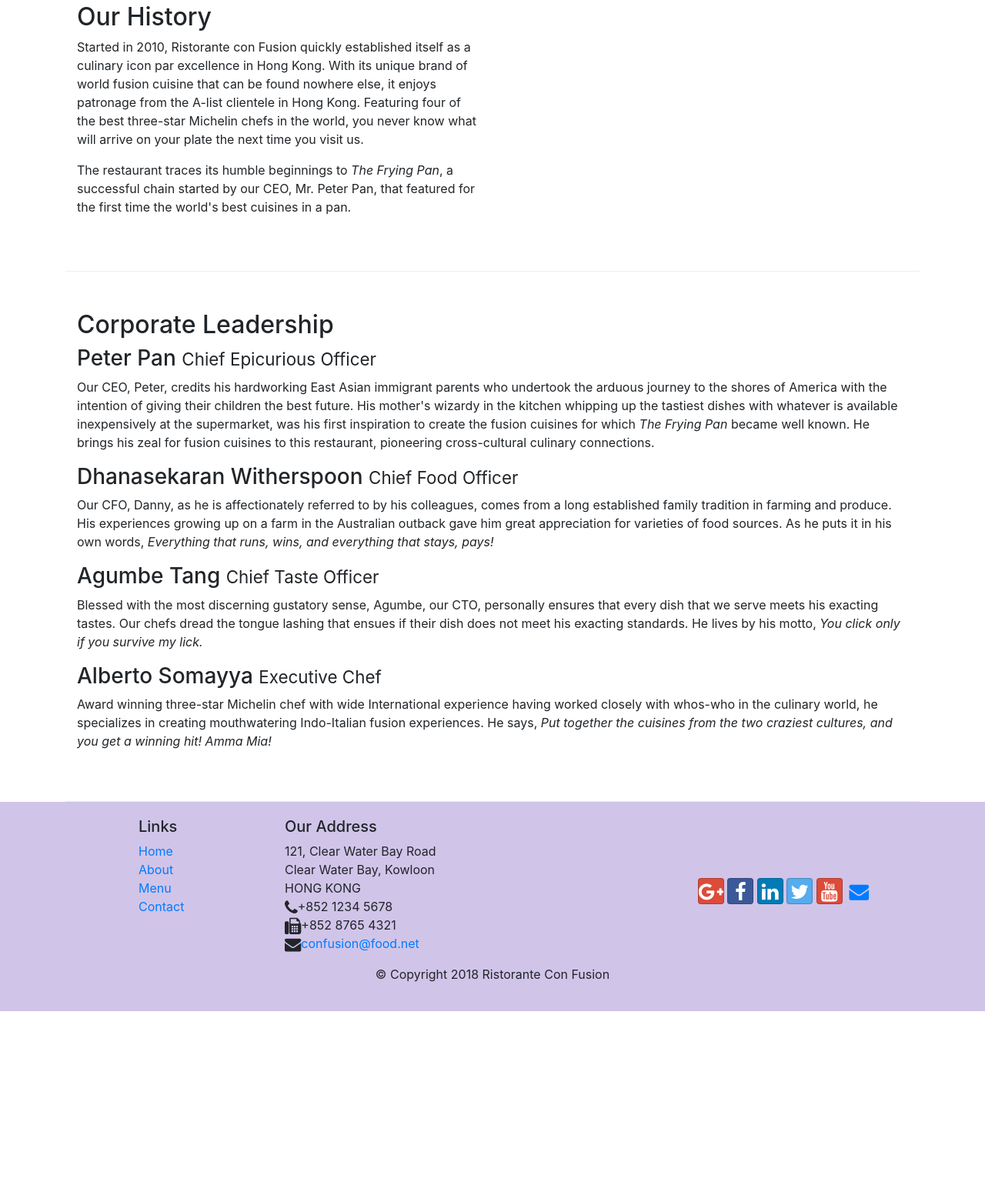
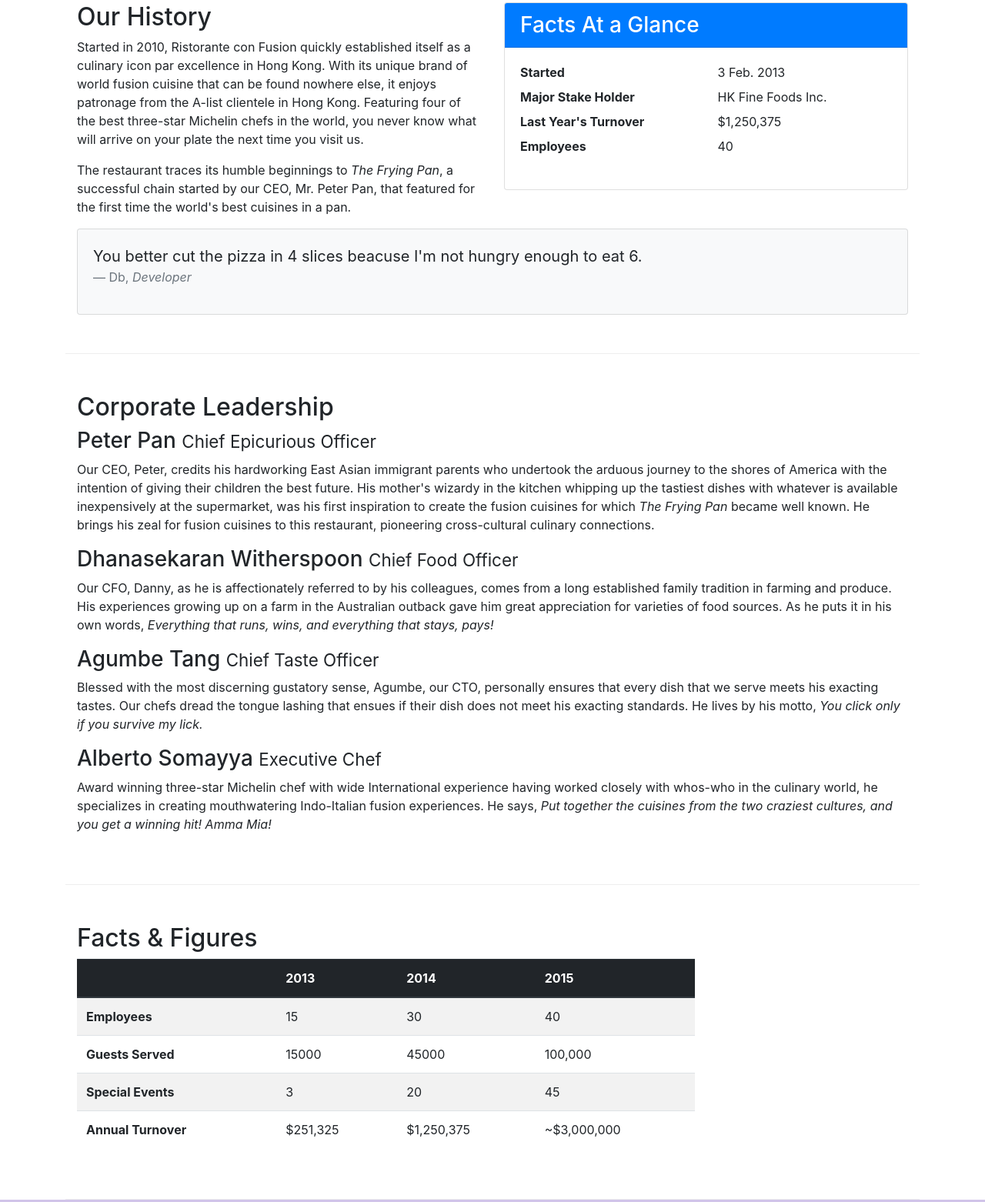
Before and after one commit to dbhayani01/bootstrap, a website: page aboutus.html in a window 1280 px wide. Shown: the part 488-2050 px from the top of the page at 77% size. Before the commit the page ends 1802 px from the top, so only its background shows below. Drawn offline with nearby package versions, Linux system fonts and the light colour scheme.

Commit message:
tables and card

```diff
--- a/aboutus.html
+++ b/aboutus.html
@@ -24,10 +24,14 @@
             <a class="navbar-brand" href="index.html">Ristorante Con Fusion</a>
             <div class="collapse navbar-collapse" id="Navbar">
                 <ul class="navbar-nav mr-auto">
-                        <li class="nav-item"><a class="nav-link" href="index.html"><span class="fa fa-home fa-lg"></span> Home</a></li>
-                        <li class="nav-item active"><a class="nav-link" href="#"><span class="fa fa-info fa-lg"></span> About</a></li>
-                        <li class="nav-item"><a class="nav-link" href="#"><span class="fa fa-list fa-lg"></span> Menu</a></li>
-                        <li class="nav-item "><a class="nav-link" href="contactus.html"><span class="fa fa-address-card fa-lg"></span> Contact</a></li>
+                    <li class="nav-item"><a class="nav-link" href="index.html"><span class="fa fa-home fa-lg"></span>
+                            Home</a></li>
+                    <li class="nav-item active"><a class="nav-link" href="#"><span class="fa fa-info fa-lg"></span>
+                            About</a></li>
+                    <li class="nav-item"><a class="nav-link" href="#"><span class="fa fa-list fa-lg"></span> Menu</a>
+                    </li>
+                    <li class="nav-item "><a class="nav-link" href="contactus.html"><span
+                                class="fa fa-address-card fa-lg"></span> Contact</a></li>
                 </ul>
             </div>
         </div>
@@ -49,18 +53,19 @@
 
     <div class="container">
         <ol class="col-12 breadcrumb">
-           <li class="breadcrumb-item"><a href="index.html">Home</a></li>
-           <li class="breadcrumb-item active">About</li>
+            <li class="breadcrumb-item"><a href="index.html">Home</a></li>
+            <li class="breadcrumb-item active">About</li>
         </ol>
-        <div class="row align-items-center">
+        <div class="col-12">
             <div>
                 <h3>About Us</h3>
                 <hr>
             </div>
+
         </div>
 
         <div class="row row-content">
-            <div class="col-12 col-sm-6">
+            <div class="col-sm-6">
                 <h2>Our History</h2>
                 <p>Started in 2010, Ristorante con Fusion quickly established itself as a culinary icon par excellence
                     in Hong Kong. With its unique brand of world fusion cuisine that can be found nowhere else, it
@@ -70,7 +75,35 @@
                 <p>The restaurant traces its humble beginnings to <em>The Frying Pan</em>, a successful chain started by
                     our CEO, Mr. Peter Pan, that featured for the first time the world's best cuisines in a pan.</p>
             </div>
-            <div>
+            <!-- card -->
+            <div class="col-12 col-sm-6">
+                <div class="card">
+                    <h3 class="card-header bg-primary text-white">Facts At a Glance</h3>
+                    <div class="card-body">
+                        <dl class="row">
+                            <dt class="col-6">Started</dt>
+                            <dd class="col-6">3 Feb. 2013</dd>
+                            <dt class="col-6">Major Stake Holder</dt>
+                            <dd class="col-6">HK Fine Foods Inc.</dd>
+                            <dt class="col-6">Last Year's Turnover</dt>
+                            <dd class="col-6">$1,250,375</dd>
+                            <dt class="col-6">Employees</dt>
+                            <dd class="col-6">40</dd>
+                        </dl>
+                    </div>
+                </div>
+            </div>
+            <!--card added-->
+
+            <div class="col-12">
+                <div class="card card-body bg-light">
+                    <blockquote class="blockquote">
+                        <p class="mb-0">You better cut the pizza in 4 slices
+                            beacuse I'm not hungry enough to eat 6.</p>
+                            <footer class="blockquote-footer">Db,
+                                <cite class="Source Title">Developer</cite>
+                            </footer>
+                </div>
             </div>
         </div>
 
@@ -102,7 +135,52 @@
                         cultures, and you get a winning hit! Amma Mia!</em></p>
             </div>
         </div>
-
+        <!-- table added-->
+        <div class="row row-content">
+            <div class="col-12 col-sm-9">
+                <h2>Facts &amp; Figures</h2>
+                <div class="table-responsive">
+                    <table class="table table-striped">
+                        <thead class="thead-dark">
+                            <tr>
+                                <th>&nbsp;</th>
+                                <th>2013</th>
+                                <th>2014</th>
+                                <th>2015</th>
+                            </tr>
+                        </thead>
+                        <tbody>
+                            <tr>
+                                <th>Employees</th>
+                                <td>15</td>
+                                <td>30</td>
+                                <td>40</td>
+                            </tr>
+                            <tr>
+                                <th>Guests Served</th>
+                                <td>15000</td>
+                                <td>45000</td>
+                                <td>100,000</td>
+                            </tr>
+                            <tr>
+                                <th>Special Events</th>
+                                <td>3</td>
+                                <td>20</td>
+                                <td>45</td>
+                            </tr>
+                            <tr>
+                                <th>Annual Turnover</th>
+                                <td>$251,325</td>
+                                <td>$1,250,375</td>
+                                <td>~$3,000,000</td>
+                            </tr>
+                        </tbody>
+                    </table>
+                </div>
+            </div>
+            <div class="col-12 col-sm-3">
+            </div>
+        </div>
     </div>
 
     <footer class="footer">
@@ -130,11 +208,16 @@
                 </div>
                 <div class="col-12 col-sm-4 align-self-center">
                     <div class="text-center">
-                        <a class="btn btn-social-icon btn-google" href="http://google.com/+"><i class="fa fa-google-plus fa-lg"></i></a>
-                        <a class="btn btn-social-icon btn-facebook"href="http://www.facebook.com/profile.php?id="><i class="fa fa-facebook fa-lg"></i></a>
-                        <a class="btn btn-social-icon btn-linkedin"href="http://www.linkedin.com/in/"><i class="fa fa-linkedin fa-lg"></i></a>
-                        <a class="btn btn-social-icon btn-twitter"href="http://twitter.com/"><i class="fa fa-twitter fa-lg"></i></a>
-                        <a class="btn btn-social-icon btn-google"href="http://youtube.com/"><i class="fa fa-youtube fa-lg"></i></a>
+                        <a class="btn btn-social-icon btn-google" href="http://google.com/+"><i
+                                class="fa fa-google-plus fa-lg"></i></a>
+                        <a class="btn btn-social-icon btn-facebook" href="http://www.facebook.com/profile.php?id="><i
+                                class="fa fa-facebook fa-lg"></i></a>
+                        <a class="btn btn-social-icon btn-linkedin" href="http://www.linkedin.com/in/"><i
+                                class="fa fa-linkedin fa-lg"></i></a>
+                        <a class="btn btn-social-icon btn-twitter" href="http://twitter.com/"><i
+                                class="fa fa-twitter fa-lg"></i></a>
+                        <a class="btn btn-social-icon btn-google" href="http://youtube.com/"><i
+                                class="fa fa-youtube fa-lg"></i></a>
                         <a class="btn btn-social-icon btn-mail" href="mailto:"><i class="fa fa-envelope fa-lg"></i></a>
                     </div>
                 </div>
```
